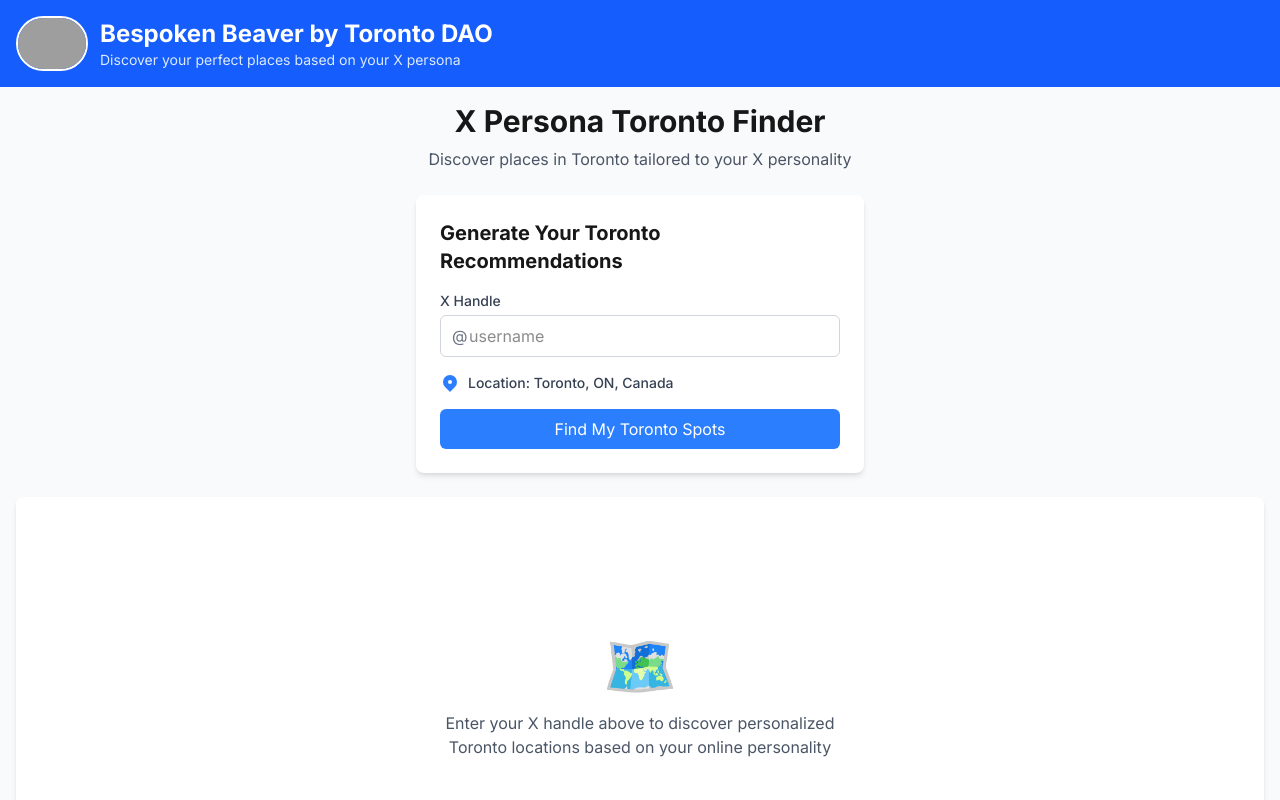
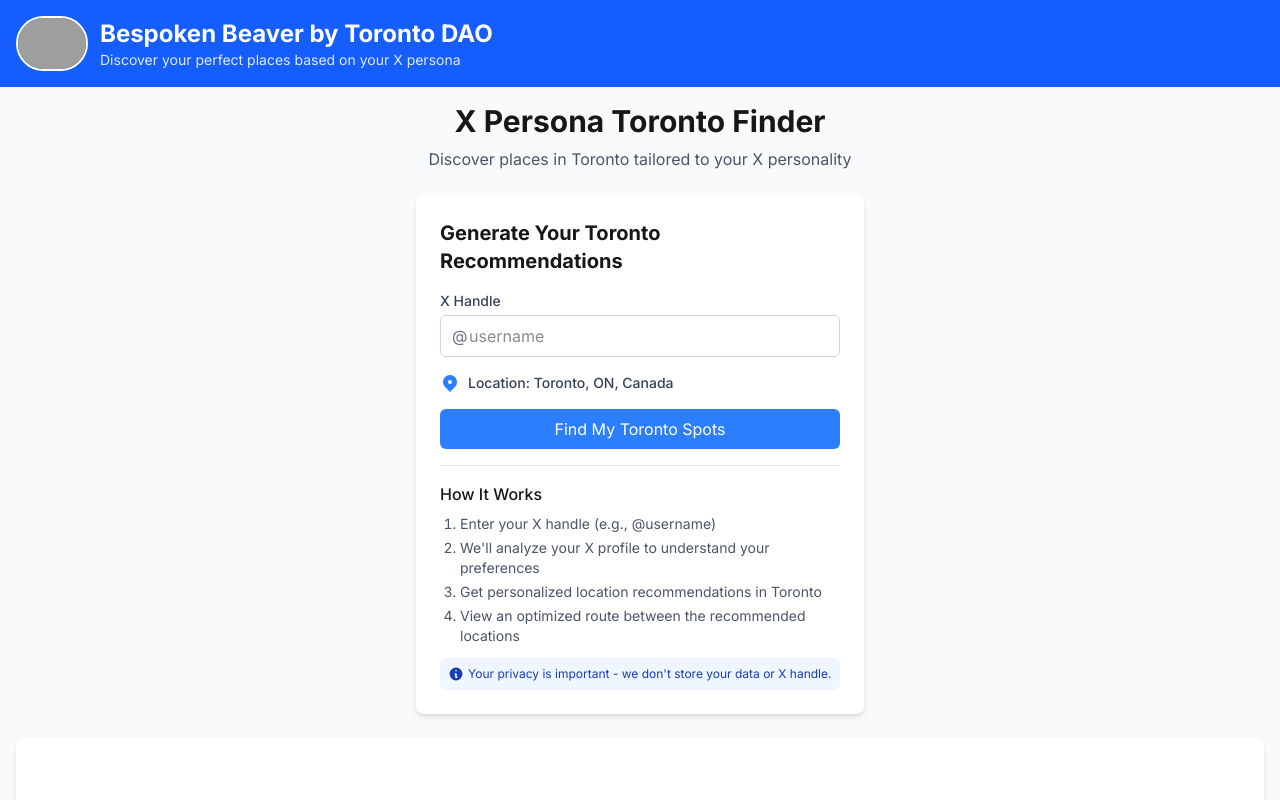
Before and after one commit to KirillSpitsyn/ai-recommendations-map-app, a Next.js app: page / in a window 1280 px wide. Shown: the top 800 px of the page. Built offline with nearby package versions, Linux system fonts and the light colour scheme; grey boxes are pictures that could not be loaded.

Commit message:
Update HandleForm.tsx

```diff
--- a/src/components/HandleForm.tsx
+++ b/src/components/HandleForm.tsx
@@ -1,25 +1,15 @@
 'use client';
 
-import React, { useState, useEffect } from 'react';
-import { useRouter } from 'next/navigation';
+import React, { useState } from 'react';
 
 interface HandleFormProps {
-    onSubmit: (xHandle: string, location: string) => void;
+    onSubmit: (xHandle: string) => void;
     isLoading: boolean;
-    defaultLocation?: string;
 }
 
-const HandleForm: React.FC<HandleFormProps> = ({ onSubmit, isLoading, defaultLocation }) => {
+const HandleForm: React.FC<HandleFormProps> = ({ onSubmit, isLoading }) => {
     const [xHandle, setXHandle] = useState<string>('');
-    const [location, setLocation] = useState<string>(defaultLocation || '');
     const [error, setError] = useState<string | null>(null);
-
-    // Update location if defaultLocation changes
-    useEffect(() => {
-        if (defaultLocation) {
-            setLocation(defaultLocation);
-        }
-    }, [defaultLocation]);
 
     const handleSubmit = (e: React.FormEvent) => {
         e.preventDefault();
@@ -35,11 +25,7 @@ const HandleForm: React.FC<HandleFormProps> = ({ onSubmit, isLoading, defaultLoc
 
         // Remove @ symbol if user included it
         const cleanHandle = xHandle.trim().replace(/^@/, '');
-
-        // Always use Toronto as the location
-        const torontoLocation = "Toronto, ON, Canada";
-        setLocation(torontoLocation);
-        onSubmit(cleanHandle, torontoLocation);
+        onSubmit(cleanHandle);
     };
 
     return (
@@ -63,6 +49,9 @@ const HandleForm: React.FC<HandleFormProps> = ({ onSubmit, isLoading, defaultLoc
                             disabled={isLoading}
                         />
                     </div>
+                    {error && (
+                        <p className="mt-1 text-sm text-red-600">{error}</p>
+                    )}
                 </div>
 
                 <div className="mb-4">
@@ -75,12 +64,6 @@ const HandleForm: React.FC<HandleFormProps> = ({ onSubmit, isLoading, defaultLoc
                         </span>
                     </div>
                 </div>
-
-                {error && (
-                    <div className="mb-4 p-2 text-sm text-red-700 bg-red-100 rounded-md">
-                        {error}
-                    </div>
-                )}
 
                 <button
                     type="submit"
@@ -100,6 +83,25 @@ const HandleForm: React.FC<HandleFormProps> = ({ onSubmit, isLoading, defaultLoc
                     )}
                 </button>
             </form>
+
+            {/* How It Works section moved directly below the form */}
+            <div className="mt-4 pt-4 border-t border-gray-200">
+                <h3 className="font-medium text-base mb-2">How It Works</h3>
+                <ol className="list-decimal pl-5 space-y-1 text-sm text-gray-600">
+                    <li>Enter your X handle (e.g., @username)</li>
+                    <li>We'll analyze your X profile to understand your preferences</li>
+                    <li>Get personalized location recommendations in Toronto</li>
+                    <li>View an optimized route between the recommended locations</li>
+                </ol>
+                <div className="mt-3 p-2 bg-blue-50 rounded-md text-xs text-blue-800">
+                    <p className="flex items-center">
+                        <svg xmlns="http://www.w3.org/2000/svg" className="h-4 w-4 mr-1" viewBox="0 0 20 20" fill="currentColor">
+                            <path fillRule="evenodd" d="M18 10a8 8 0 11-16 0 8 8 0 0116 0zm-7-4a1 1 0 11-2 0 1 1 0 012 0zM9 9a1 1 0 000 2v3a1 1 0 001 1h1a1 1 0 100-2v-3a1 1 0 00-1-1H9z" clipRule="evenodd" />
+                        </svg>
+                        Your privacy is important - we don't store your data or X handle.
+                    </p>
+                </div>
+            </div>
         </div>
     );
 };
```
Lines whose indentation alone changed are shown as unchanged.
